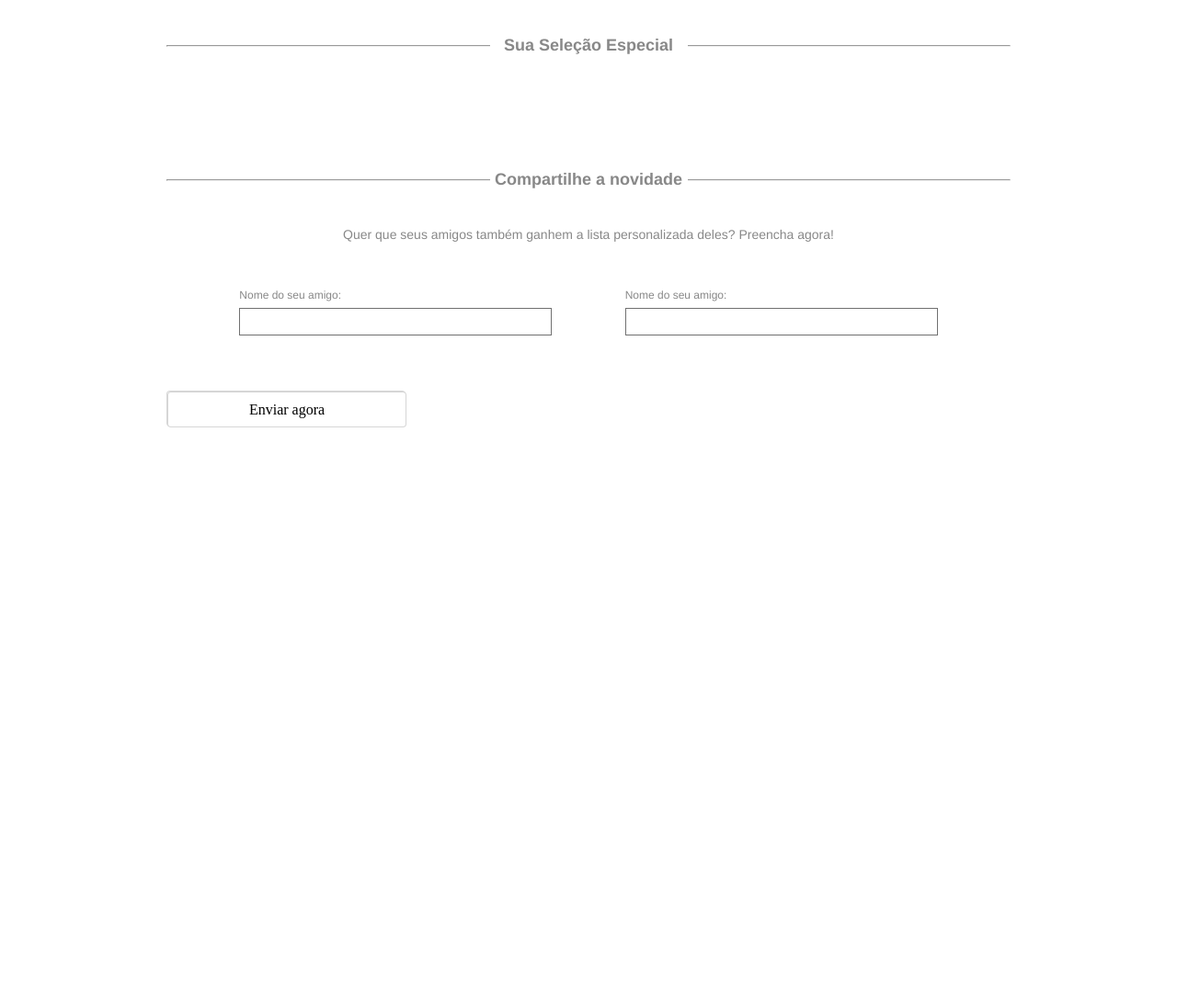
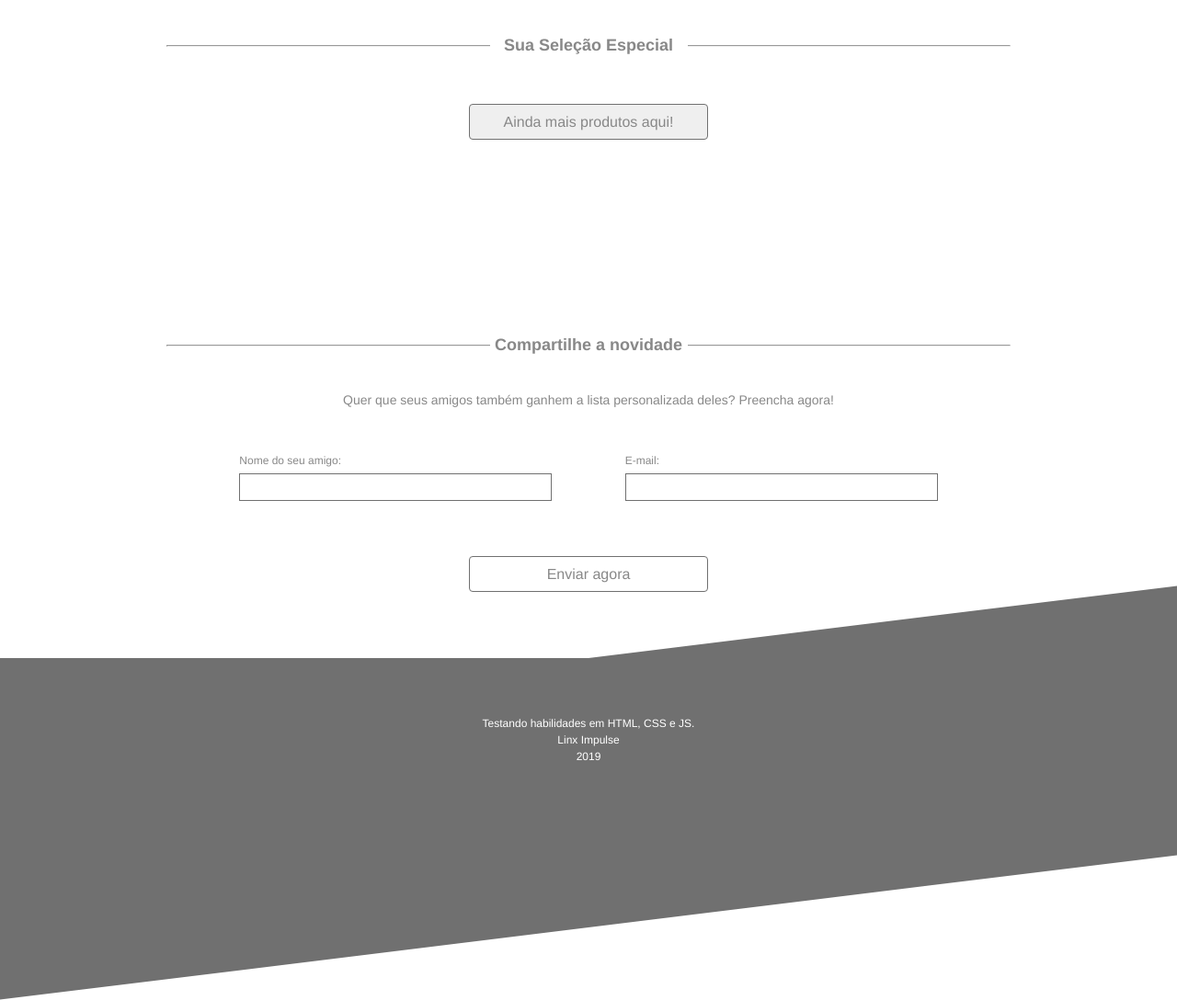
Before and after one commit to rafaelfern/linx-desafio-aceito, a plain HTML site: page index.html in a window 1280 px wide. Shown: the part 800-1888 px from the top of the page at 92% size. Before the commit the page ends 1265 px from the top, so only its background shows below. Drawn offline with Linux system fonts and the light colour scheme; no server answers.

Commit message:
Validação e envio da sessão de Newsletter

```diff
--- a/assets/css/global.css
+++ b/assets/css/global.css
@@ -5,7 +5,9 @@
   --color-border-inputs: #707070;
   --color-font: #888888;
   --color-font-header: #FFFFFF;
+  --color-font-footer: #FFFFFF;
   --color-border-buttons: #00000029;
+  --color-font-message-form: #ff0000b3;
   --width: 918px;
 }
 
@@ -220,6 +222,12 @@ textarea {
   margin-top: 40px;
 }
 
+#section-product-content .products-area > div {
+  text-align: center;
+  margin-top: 13px;
+  margin-bottom: 128px;
+}
+
 .product-articles-content {
   display: flex;
   flex-wrap: wrap;
@@ -228,7 +236,6 @@ textarea {
 
 .product-article {
   width: 200px;
-
 }
 
 .product-name {
@@ -264,9 +271,23 @@ textarea {
 .button-buy-product {
   width: 200px;
   height: 30px;
+  margin-bottom:39px;
   border-radius: 4px;
   border: 1px solid var(--color-border-inputs);
   cursor: pointer;
+}
+
+.button-more-products{
+  width: 260px;
+  height: 39px;
+  border-radius: 4px;
+  border: 1px solid var(--color-border-inputs);
+  cursor: pointer;
+}
+
+.button-more-products > span {
+  font: 500 16px helvetica;
+  color: var(--color-font);
 }
 
 .button-buy-product > span {
@@ -307,7 +328,7 @@ textarea {
 #section-news-form .news-form-inline{
   display: flex;
   justify-content: space-evenly;
-  margin-top: 40px;
+  margin-top: 50px;
 }
 
 #section-news-form {
@@ -319,13 +340,61 @@ textarea {
   width: 100%;
   text-align: center;
   margin-top: 40px;
-  border: 1px  solid red;
 }
 
-.news-button-content, button {
+.news-button-content > button {
   width: 260px;
   height: 39px;
   background: var(--color-background);
   border-radius: 4px;
-  border: 1px solid var(--color-border-buttons);
+  border: 1px solid var(--color-border-inputs);
+  cursor: pointer;
 }
+
+.news-button-content, button > span {
+  font: 500 16px Helvetica;
+  color: var(--color-font);
+}
+
+#responseCheckedField {
+  display: flex;
+  justify-content: center;
+  color: var(--color-font-message-form);
+}
+
+/* ===================================== Footer =================================== */
+
+#footer-content {
+  width: 100%;
+  height: 293px;
+  margin-top: 72px;
+  /* display: flex;
+  justify-content: center;
+  align-items: center; */
+  background: var(--color-header-footer-background);
+  transform: skewY(-7deg);
+}
+
+#footer-content #footer-sub-content {
+  width: 100%;
+  height: 100px;
+  display: flex;
+  justify-content: center;
+  align-items: center;
+  background: var(--color-header-footer-background);
+  transform: skewY(7deg);
+  text-align: center;
+}
+
+#footer-content .footer-info-content {
+  width: 260px;
+  height: 50px;
+  margin-top: 157px;
+  margin-bottom: 86px;
+  /* text-align: center; */
+}
+
+#footer-content .footer-info-content > span {
+  font: 500 12px Helvetica;
+  color: var(--color-font-footer);
+}
--- a/index.html
+++ b/index.html
@@ -68,20 +68,12 @@
     <hr/>
     <div class="header-content"><header>Sua Seleção Especial</header></div>
     <div class="products-area">
-      <section class="product-articles-content">
-
-      </section>
-      <!-- <article class="product-article"> -->
-        <!-- <div > -->
-
-
-        <!-- </div> -->
-      <!-- </article> -->
+      <section class="product-articles-content"></section>
+      <div><button class="button-more-products" onclick="setNextProductsItems()"><span>Ainda mais produtos aqui!</span></button></div>
+      <!-- <section class="product-articles-second-page-content"></section> -->
     </div>
 
   </section>
-
-  <!-- LISTA DE PRODUTOS -->
 
   <section id="share-news-content">
 
@@ -90,29 +82,35 @@
     <div class="news-description-content"><span>Quer que seus amigos também ganhem a lista personalizada deles? Preencha agora!</span></div>
 
     <section id="section-news-form">
-      <form>
+      <!-- <form method="post"> -->
 
         <div class="news-form-inline">
           <div class="form-label-input">
             <span class="label-form">Nome do seu amigo:</span>
-            <input type="text" name="nomeAmigo" value=""/>
+            <input type="text" id="nameFriendField" value=""/>
           </div>
           <div class="form-label-input">
-            <span class="label-form">Nome do seu amigo:</span>
-            <input type="text" name="nomeAmigo" value=""/>
+            <span class="label-form">E-mail:</span>
+            <input type="text" id="emailFriendField"  value="" onchange="verifyValidEmail()"/>
           </div>
         </div>
-
+        <div id="responseCheckedField"></div>
         <div class="news-button-content" >
-          <button>Enviar agora</button>
+          <button id="button-send-newsletter" onclick="sendNewsletter()"><span>Enviar agora</span></button>
         </div>
 
-      </form>
+      <!-- </form> -->
     </section>
   </section>
 
-  <footer>
-    <script></script>
+  <footer id="footer-content">
+    <div id="footer-sub-content">
+      <section class="footer-info-content">
+        <span>Testando habilidades em HTML, CSS e JS.</span><br/>
+        <span>Linx Impulse</span><br/>
+        <span>2019</span>
+      </section>
+    </div>
   </footer>
 
   <script	type="text/javascript" src="./js/index.js"></script>
--- a/js/index.js
+++ b/js/index.js
@@ -1,3 +1,10 @@
+let page = 1;
+let productsArr = [];
+
+// let responseCheckedField = getElementById('responseCheckedField');
+// let emailFriendField = document.getElementById('emailFriendField');
+let buttonSendNewsletter = document.getElementById('button-send-newsletter');
+
 function Get(urlApi){
   const  Httpreq = new XMLHttpRequest();
   Httpreq.open("GET",urlApi,false);
@@ -6,16 +13,15 @@ function Get(urlApi){
 }
 
 function loadApiCall(){
-  const response = JSON.parse(Get("https://frontend-intern-challenge-api.iurykrieger.now.sh/products?page=1"));
 
+  const response = JSON.parse(Get("https://frontend-intern-challenge-api.iurykrieger.now.sh/products?page="+page));
+  page = page++;
   let productItem = "";
-  // let productsToShow;
+  responseNextPage = response.nextPage;
 
   response.products.map((product, i) => {
 
-    // productsToShow = response.products[i];
-
-    productItem += "<article class='product-article'>"
+    productItem += "<article class='product-article'>";
     productItem += "<figure><img class='product-image' src="+product.image+" width='200' height='150' alt=''></figure>";
     productItem += "<p class='product-name'>"+product.name+" </p>";
     productItem += "<p class='product-descripion'>"+product.description+"</p>";
@@ -24,12 +30,50 @@ function loadApiCall(){
     productItem += "<p class='product-installments'>ou "+product.installments.count+" de R$ "+product.installments.value+ "</p>";
     productItem += "<button class='button-buy-product'><span>Comprar</span></button>";
     productItem += "</article>";
+
   });
-
+  productsArr.push(productItem);
   print(productItem);
-
 }
 
-function print(message) {
-  document.querySelector('.product-articles-content').innerHTML = message;
+function print(products) {
+  document.querySelector('.product-articles-content').innerHTML += products;
 }
+
+function setNextProductsItems(){
+  page++;
+  loadApiCall();
+}
+
+function sendNewsletter() {
+
+
+  let responseCheckedField = document.getElementById('responseCheckedField');
+  let emailFriendField = document.getElementById('emailFriendField');
+  let nameFriendField = document.getElementById('nameFriendField');
+
+  verifyEmptyNewsletterFields(nameFriendField, emailFriendField, responseCheckedField);
+
+  var email = emailFriendField.value;
+  if(email !== ''){
+    if (!verifyValidEmail(email)) {
+      responseCheckedField.innerHTML = 'E-mail não é válido!';
+    }else {
+      responseCheckedField.innerHTML = '' ;
+    }
+  }
+};
+
+function verifyValidEmail(email) {
+  const re = /^(([^<>()\[\]\\.,;:\s@"]+(\.[^<>()\[\]\\.,;:\s@"]+)*)|(".+"))@((\[[0-9]{1,3}\.[0-9]{1,3}\.[0-9]{1,3}\.[0-9]{1,3}\])|(([a-zA-Z\-0-9]+\.)+[a-zA-Z]{2,}))$/;
+  return re.test(String(email).toLowerCase());
+}
+
+function verifyEmptyNewsletterFields(nameFriendField, emailFriendField) {
+
+  if(nameFriendField.value == '' || emailFriendField.value == ''){
+    responseCheckedField.innerHTML = 'Todos os campos devem ser preenchidos';
+  }else{
+    responseCheckedField.innerHTML = '';
+  }
+}
```
